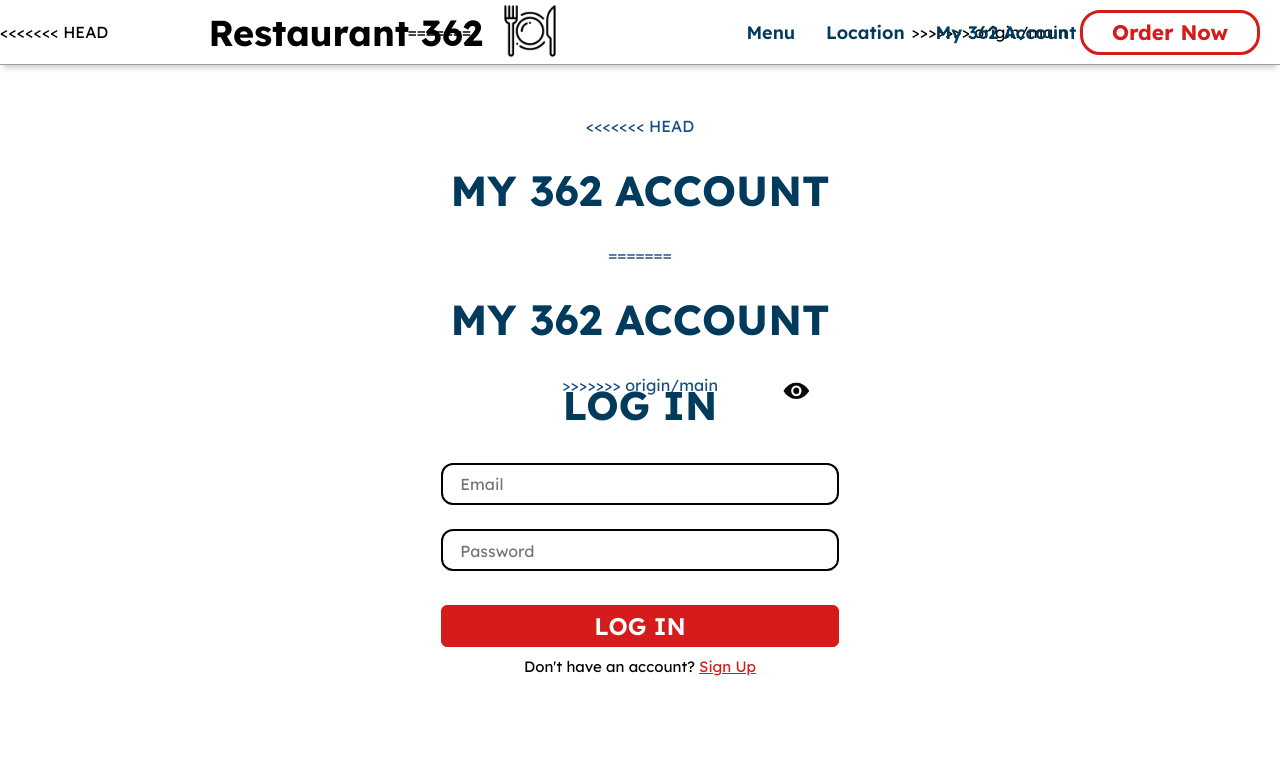
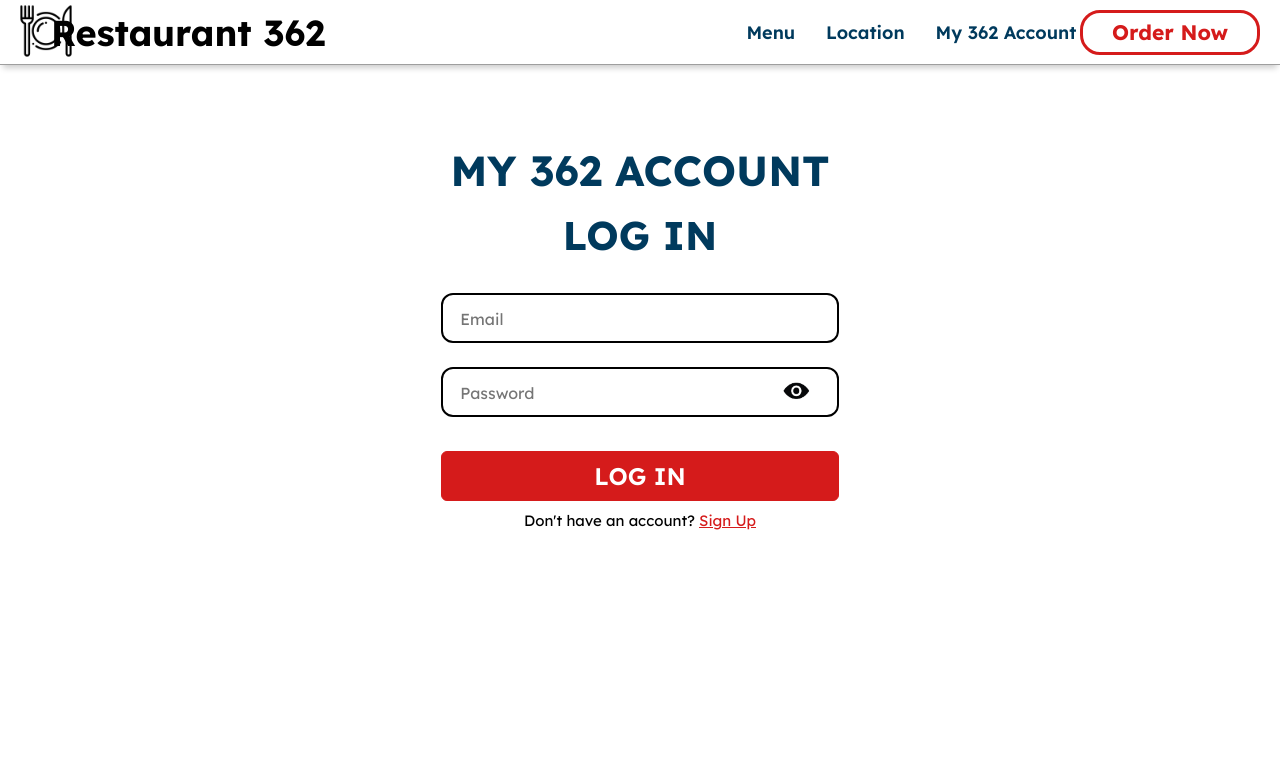
Before and after one commit to mattamora/362Project.github.io, a plain HTML site: page sign_in.html in a window 1280 px wide. Shown: the top 757 px of the page. Drawn offline with Linux system fonts and the light colour scheme.

Commit message:
Hope nothing broke

```diff
--- a/sign_in.html
+++ b/sign_in.html
@@ -12,12 +12,8 @@
 
 <body>
     <header class="top_bar">
-<<<<<<< HEAD
-        <span class="name"><a href="../home.html">Restaurant 362</a></span>
-=======
         <span><a href="home.html"><img src="pics/logo2.png" class="logo"></a></span>
         <span class="name"><a href="home.html">Restaurant 362</a></span>
->>>>>>> origin/main
         <div class="navTop">
             <span class="menu"><a href="menu.html">Menu</a></span>
             <span class="locations"><a href="location.html">Location</a></span>
@@ -28,11 +24,7 @@
 
 
     <main>
-<<<<<<< HEAD
-        <h1><a class="h1" href="../home.html">MY 362 ACCOUNT</a></h1>
-=======
         <h1><a class="h1" href="account.html">MY 362 ACCOUNT</a></h1>
->>>>>>> origin/main
         <h2>LOG IN</h2>
         <input id="username" type="text" placeholder="Email" class="email">
         <input id="password" type="password" placeholder="Password">
```
Also changed, not shown: location.html (+0 -4 lines).
